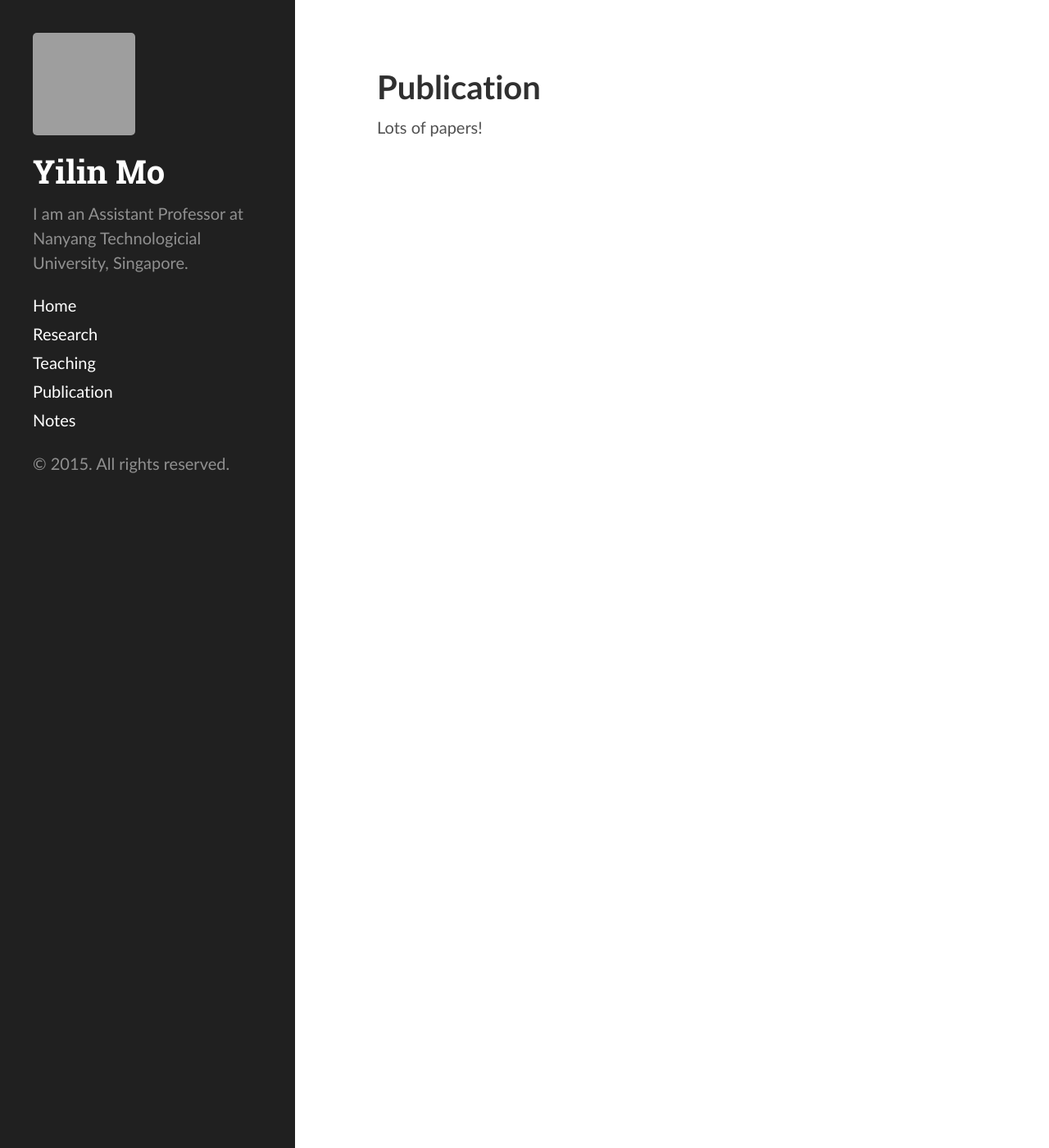
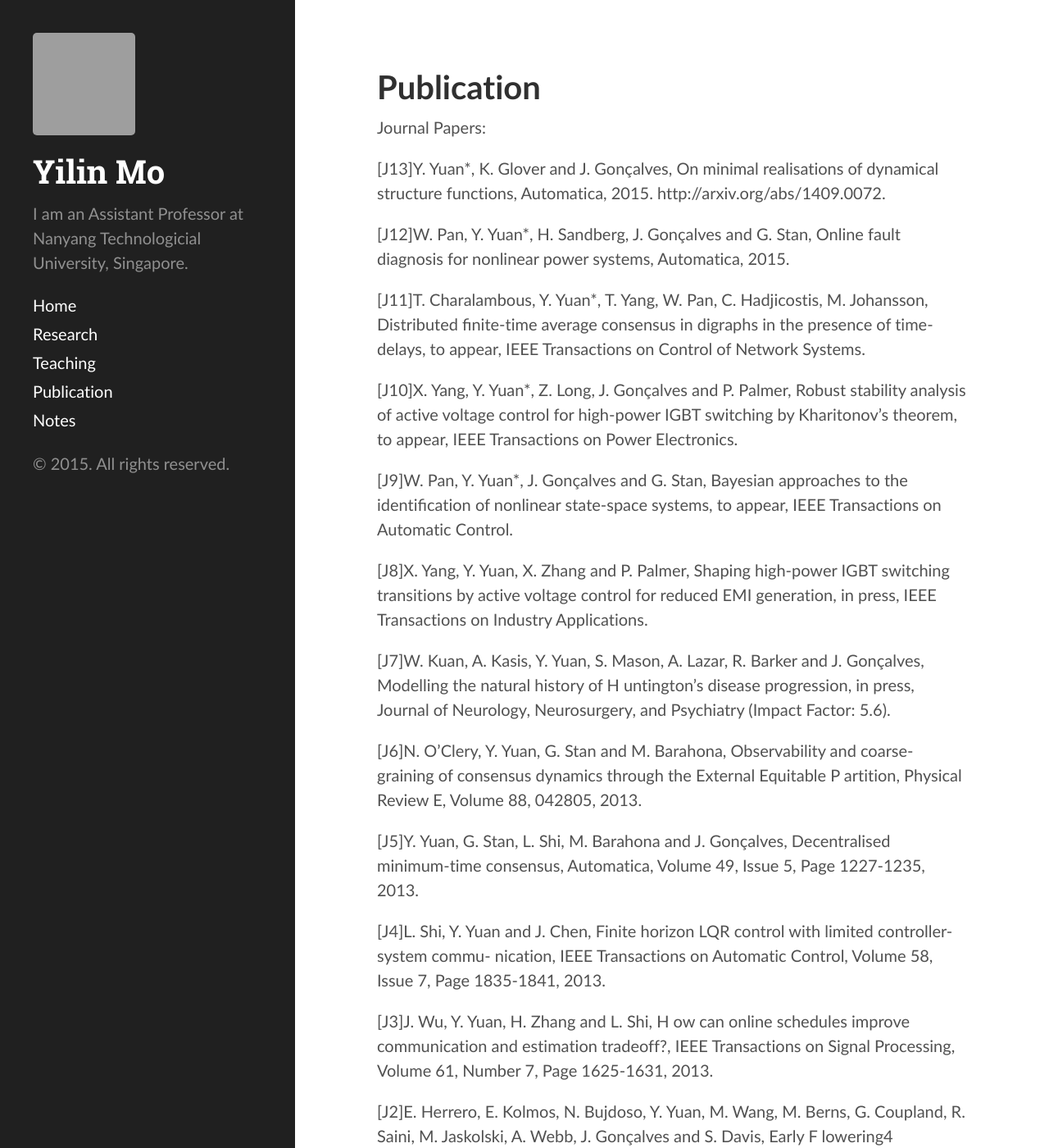
Before and after one commit to yy311/yy311.github.io, a Jekyll site: the page built from publication.md, in a window 1280 px wide and 1400 px high. Shown: the whole window at 82% size. Built offline with Jekyll 4.4.1, drawn with Linux system fonts in a browser that asks for light colours; some of the changed text lies outside the part shown; grey boxes are pictures that could not be loaded.

Commit message:
Update publication.md

```diff
--- a/publication.md
+++ b/publication.md
@@ -3,4 +3,30 @@
 title: Publication
 ---
 
-Lots of papers!
+Journal Papers:
+
+[J13]Y. Yuan*, K. Glover and J. Gonçalves, On minimal realisations of dynamical structure functions, Automatica, 2015. http://arxiv.org/abs/1409.0072.
+
+[J12]W. Pan, Y. Yuan*, H. Sandberg, J. Gonçalves and G. Stan, Online fault diagnosis for nonlinear power systems, Automatica, 2015.
+
+[J11]T. Charalambous, Y. Yuan*, T. Yang, W. Pan, C. Hadjicostis, M. Johansson, Distributed finite-time average consensus in digraphs in the presence of time-delays, to appear, IEEE Transactions on Control of Network Systems.
+
+[J10]X. Yang, Y. Yuan*, Z. Long, J. Gonçalves and P. Palmer, Robust stability analysis of active voltage control for high-power IGBT switching by Kharitonov’s theorem, to appear, IEEE Transactions on Power Electronics.
+
+[J9]W. Pan, Y. Yuan*, J. Gonçalves and G. Stan, Bayesian approaches to the identification of nonlinear state-space systems, to appear, IEEE Transactions on Automatic Control.
+
+[J8]X. Yang, Y. Yuan, X. Zhang and P. Palmer, Shaping high-power IGBT switching transitions by active voltage control for reduced EMI generation, in press, IEEE Transactions on Industry Applications.
+
+[J7]W. Kuan, A. Kasis, Y. Yuan, S. Mason, A. Lazar, R. Barker and J. Gonçalves, Modelling the natural history of H untington’s disease progression, in press, Journal of Neurology, Neurosurgery, and Psychiatry (Impact Factor: 5.6).
+
+[J6]N. O’Clery, Y. Yuan, G. Stan and M. Barahona, Observability and coarse-graining of consensus dynamics through the External Equitable P artition, Physical Review E, Volume 88, 042805, 2013.
+
+[J5]Y. Yuan, G. Stan, L. Shi, M. Barahona and J. Gonçalves, Decentralised minimum-time consensus, Automatica, Volume 49, Issue 5, Page 1227-1235, 2013.
+
+[J4]L. Shi, Y. Yuan and J. Chen, Finite horizon LQR control with limited controller-system commu- nication, IEEE Transactions on Automatic Control, Volume 58, Issue 7, Page 1835-1841, 2013.
+
+[J3]J. Wu, Y. Yuan, H. Zhang and L. Shi, H ow can online schedules improve communication and estimation tradeoff?, IEEE Transactions on Signal Processing, Volume 61, Number 7, Page 1625-1631, 2013.
+
+[J2]E. Herrero, E. Kolmos, N. Bujdoso, Y. Yuan, M. Wang, M. Berns, G. Coupland, R. Saini, M. Jaskolski, A. Webb, J. Gonçalves and S. Davis, Early F lowering4 recruitment of Early F lowering3 in the nucleus sustains the Arabidopsis circadian clock, the Plant Cell, Volume 24, No. 2, Page 428-443, 2012. (Impact Factor: 10.6)
+
+[J1]Y. Yuan, G. Stan, S. Warnick and J. Gonçalves , Robust dynamical network structure reconstruction, Special Issue on System Biology, Automatica, Volume 47, Issue 6, Page 1230-1235, 2011.
```
